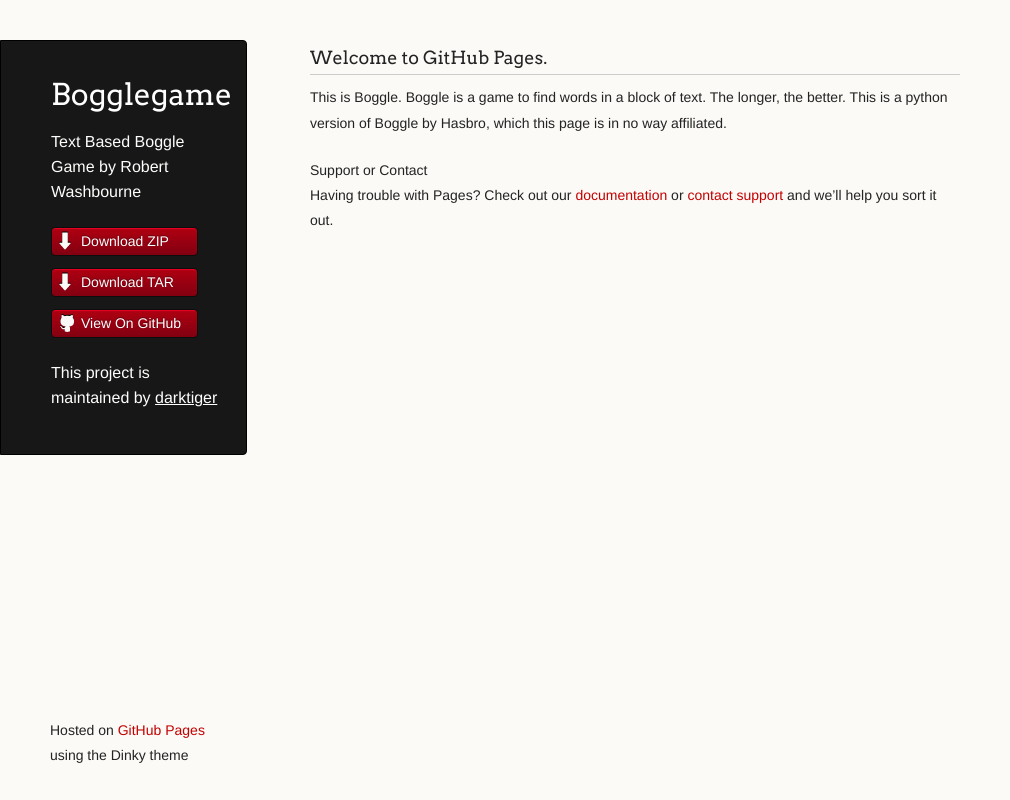
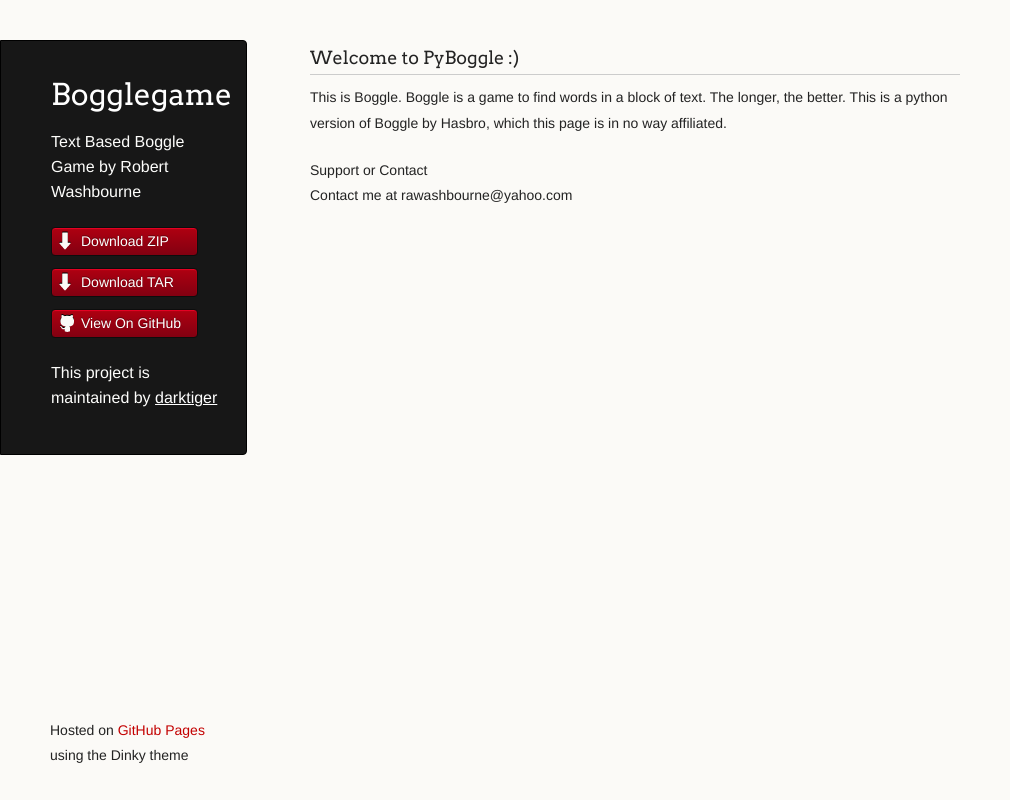
Before and after one commit to darktiger/BoggleGame, a plain HTML site: page index.html in a window 1280 px wide. Shown: the whole page, without its empty margins (0-1010 px from the left). Drawn offline with Linux system fonts and the light colour scheme.

Commit message:
Update index.html

```diff
--- a/index.html
+++ b/index.html
@@ -31,14 +31,14 @@
       </header>
       <section>
         <h3>
-<a id="welcome-to-github-pages" class="anchor" href="#bogglegame" aria-hidden="true"><span class="octicon octicon-link"></span></a>Welcome to GitHub Pages.</h3>
+<a id="boggle" class="anchor" href="#bogglegame" aria-hidden="true"><span class="octicon octicon-link"></span></a>Welcome to PyBoggle :)</h3>
 <p>
 	This is Boggle. Boggle is a game to find words in a block of text. The longer, the better. This is a python version of Boggle by Hasbro, which this page is in no way affiliated.
 </p>
 
 <a id="support-or-contact" class="anchor" href="#support-or-contact" aria-hidden="true"><span class="octicon octicon-link"></span></a>Support or Contact</h3>
 
-<p>Having trouble with Pages? Check out our <a href="https://help.github.com/pages">documentation</a> or <a href="https://github.com/contact">contact support</a> and we’ll help you sort it out.</p>
+<p>Contact me at rawashbourne@yahoo.com</p>
       </section>
       <footer>
         <p><small>Hosted on <a href="https://pages.github.com">GitHub Pages</a> using the Dinky theme</small></p>
```
